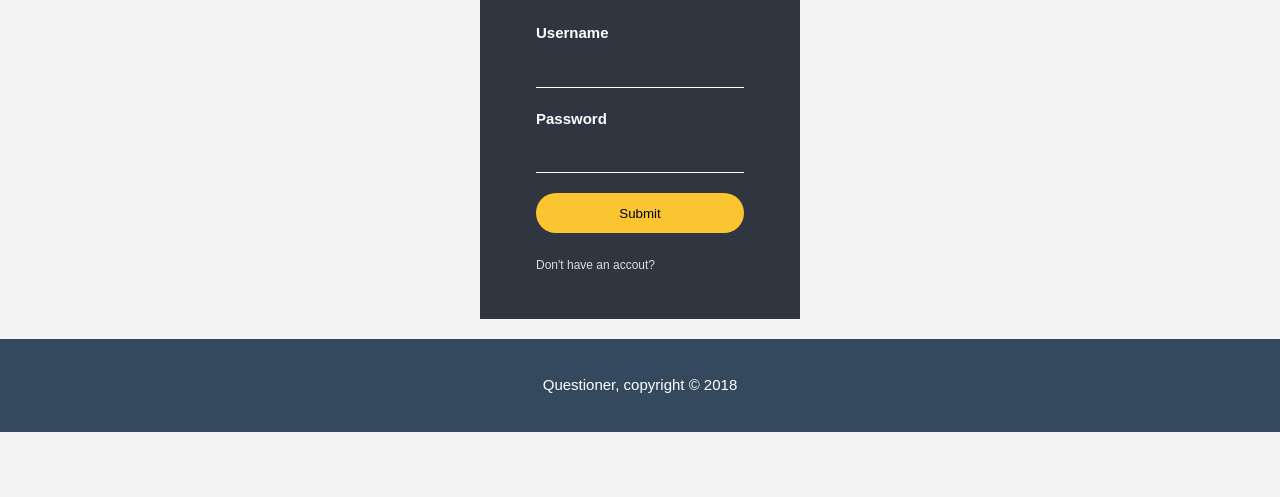
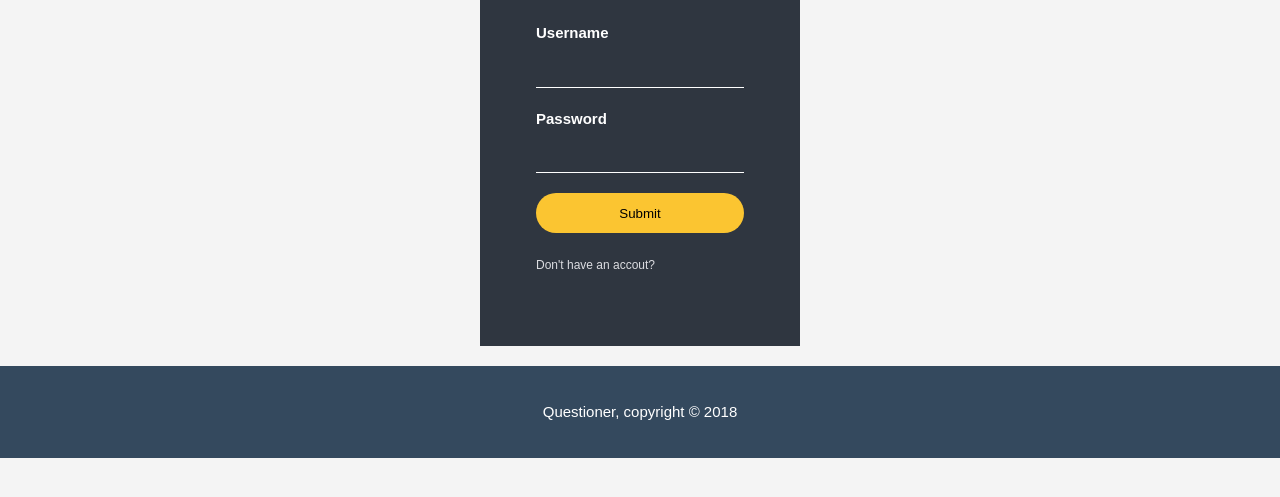
Before and after one commit to mystere10/Questioner, a plain HTML site: page UI/login.html in a window 1280 px wide. Shown: the part 271-768 px from the top of the page. Drawn offline with Linux system fonts and the light colour scheme.

Commit message:
Styling the login form

```diff
--- a/UI/css/style.css
+++ b/UI/css/style.css
@@ -115,7 +115,7 @@ header a:hover{
 
 .login{
 	width: 320px;
-	height: 420px;
+	height: 100%;
 	background: #2f3640;
 	color: #ffffff;
 	margin: auto;
```
